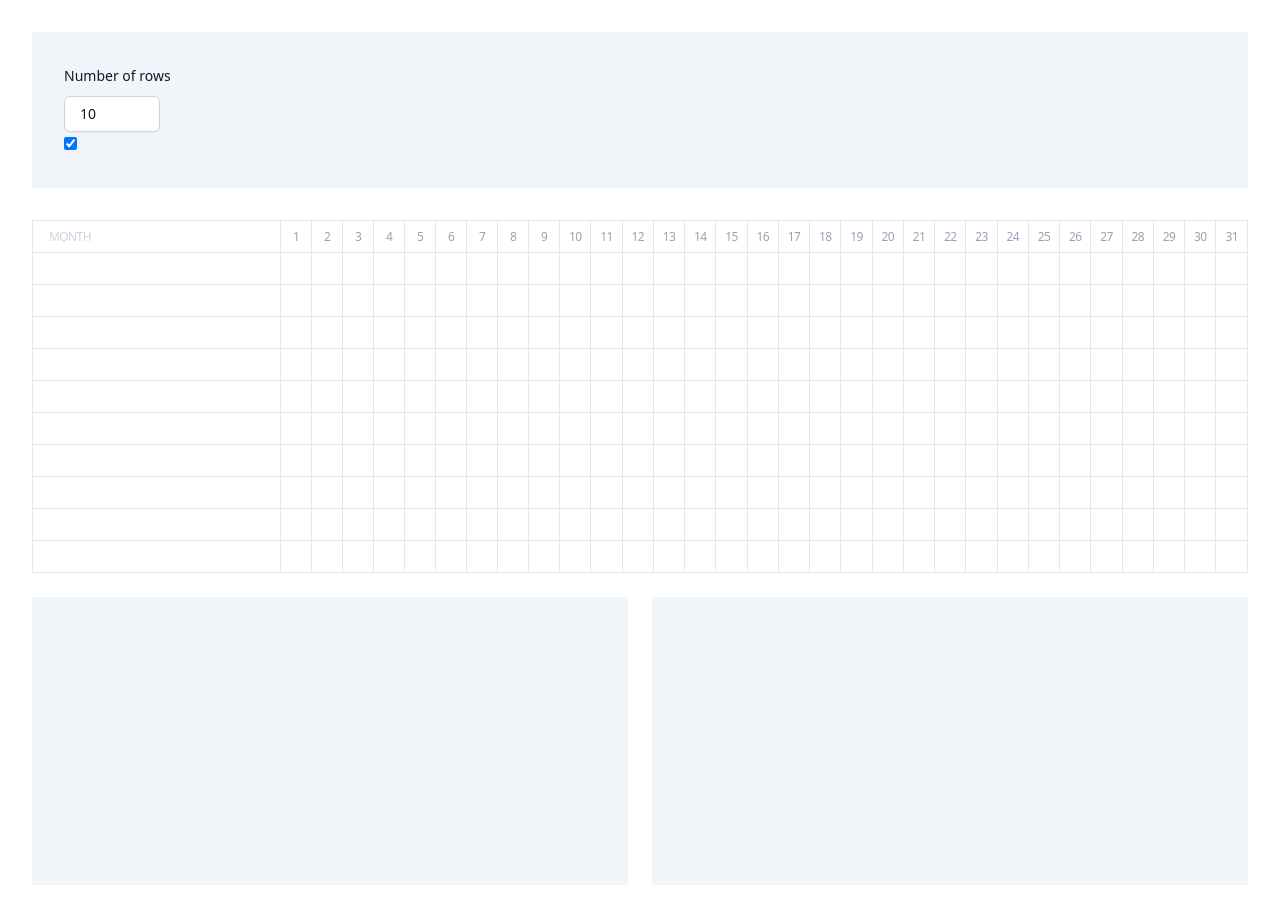
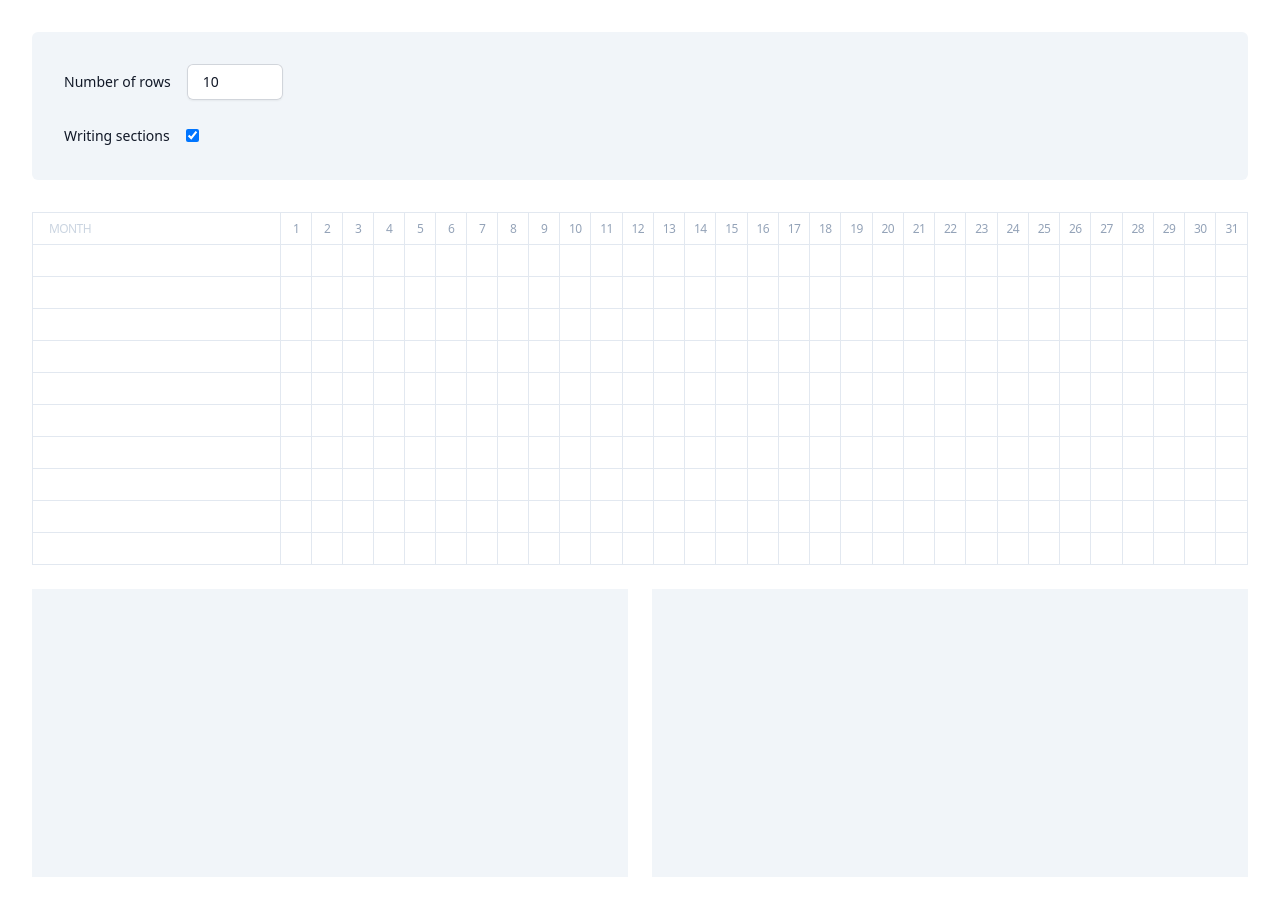
Before and after one commit to makaroni4/habit-tracker, a React (Vite) app: page / in a window 1280 px wide. Shown: the top 924 px of the page. Built offline with nearby package versions, Linux system fonts and the light colour scheme.

Commit message:
Style writing sections setting

```diff
--- a/src/App.tsx
+++ b/src/App.tsx
@@ -4,7 +4,7 @@
 function App() {
   return (
     <div className="screen:container p-8 print:p-0">
-      <Settings />
+      <Settings className="mb-8" />
 
       <HabitTracker />
     </div>
--- a/src/components/Settings.tsx
+++ b/src/components/Settings.tsx
@@ -13,12 +13,12 @@
   }
 
   return (
-    <div className={`mb-8 bg-slate-100 p-8 print:hidden ${className}`}>
-      <div>
-        <label htmlFor="email" className="block text-sm font-medium leading-6 text-gray-900">
+    <div className={`bg-slate-100 rounded-md p-8 print:hidden ${className}`}>
+      <div className="flex items-center mb-6">
+        <label htmlFor="email" className="block text-sm font-medium leading-6 text-gray-900 mr-4">
           Number of rows
         </label>
-        <div className="mt-2">
+        <div className="">
           <input
             type="text"
             value={numberOfRows}
@@ -28,11 +28,18 @@
         </div>
       </div>
 
-      <input
-        type="checkbox"
-        value="1"
-        checked={writingSectionsEnabled}
-        onChange={(e) => setWritingSectionsEnabled(e.target.checked)} />
+      <div className="flex items-center mr-8">
+        <label htmlFor="email" className="block text-sm font-medium leading-6 text-gray-900 mr-4">
+          Writing sections
+        </label>
+        <div>
+          <input
+            type="checkbox"
+            value="1"
+            checked={writingSectionsEnabled}
+            onChange={(e) => setWritingSectionsEnabled(e.target.checked)} />
+        </div>
+      </div>
     </div>
   )
 }
```
